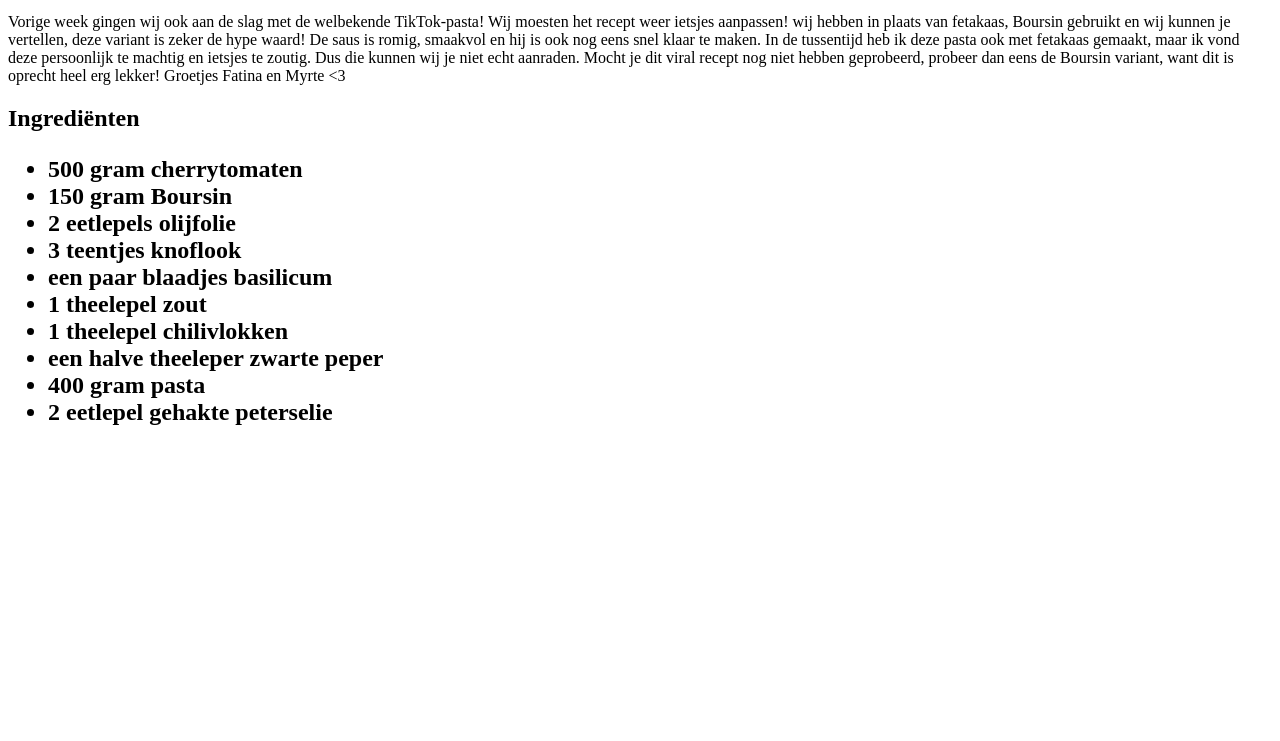
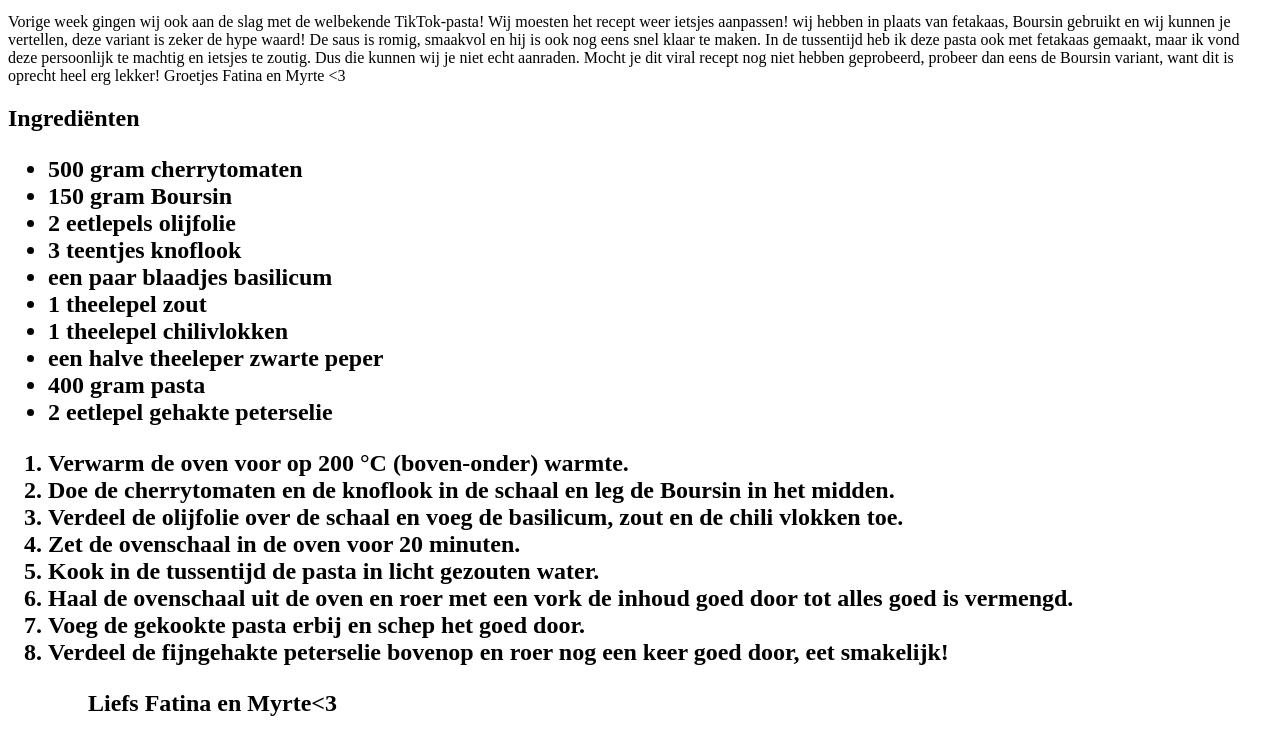
Before and after one commit to Myrte7615/Myrte7615.github.io, a plain HTML site: page index.html in a window 1280 px wide. Shown: the part 456-1197 px from the top of the page. Before the commit the page ends 906 px from the top, so only its background shows below. Drawn offline with Linux system fonts and the light colour scheme.

Commit message:
Update index.html

```diff
--- a/index.html
+++ b/index.html
@@ -27,3 +27,14 @@ wij hebben in plaats van fetakaas, Boursin gebruikt en wij kunnen je vertellen,
     <li>2 eetlepel gehakte peterselie</li>
 
   </ul>
+<ol>
+  <li>Verwarm de oven voor op 200 °C (boven-onder) warmte. </li>
+    <li>Doe de cherrytomaten en de knoflook in de schaal en leg de Boursin in het midden.</li>
+  <li>Verdeel de olijfolie over de schaal en voeg de basilicum, zout en de chili vlokken toe.</li>
+  <li>Zet de ovenschaal in de oven voor 20 minuten.</li>
+  <li>Kook in de tussentijd de pasta in licht gezouten water.</li>
+  <li>Haal de ovenschaal uit de oven en roer met een vork de inhoud goed door tot alles goed is vermengd.</li>
+  <li>Voeg de gekookte pasta erbij en schep het goed door.</li>
+  <li>Verdeel de fijngehakte peterselie bovenop en roer nog een keer goed door, eet smakelijk!</li>
+  <ol/>
+  <p> Liefs Fatina en Myrte<3 </p>
```
